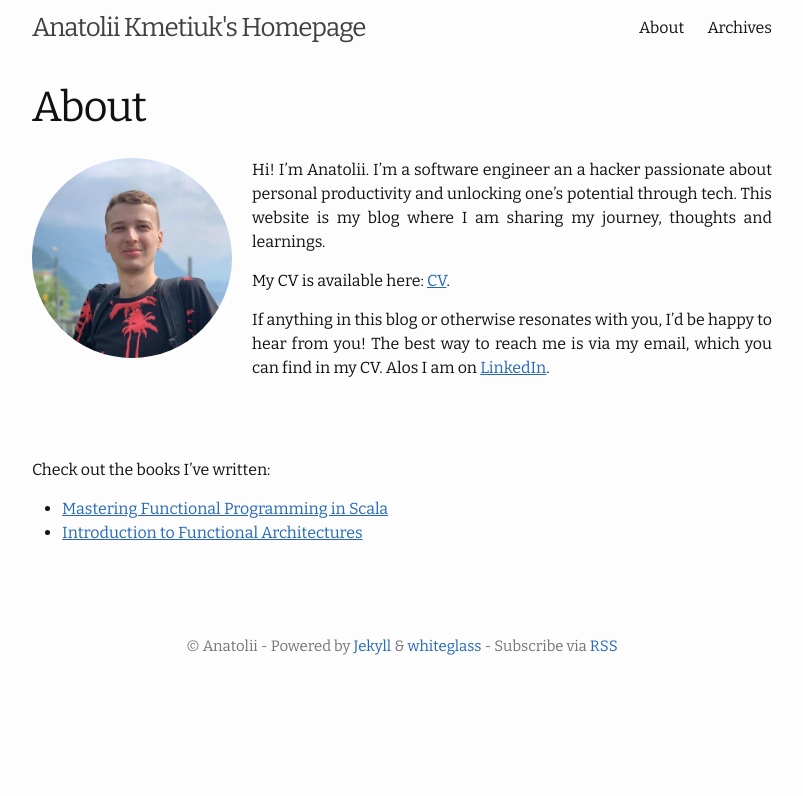
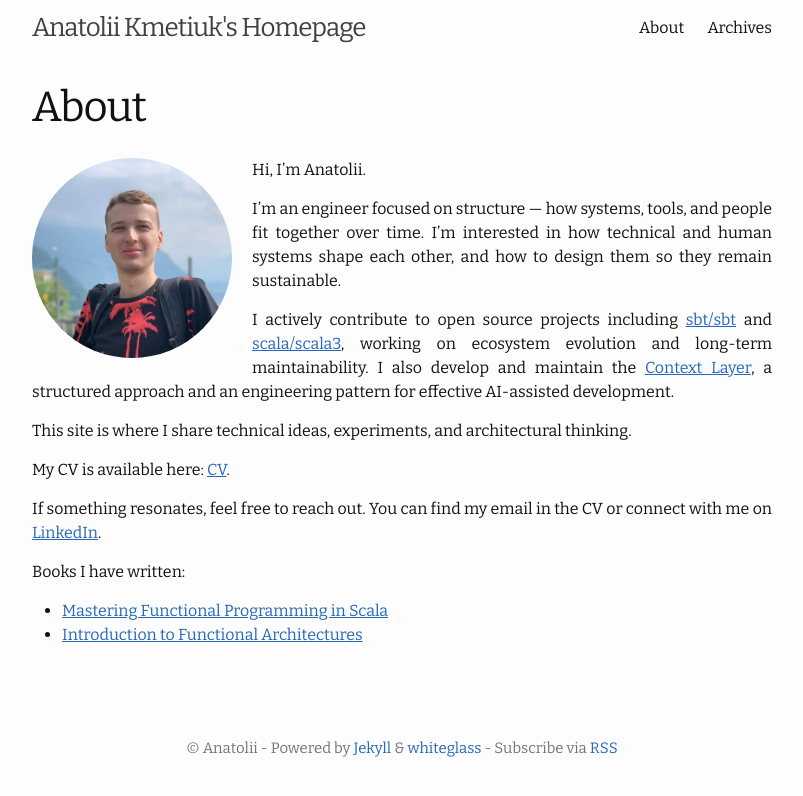
Before and after one commit to anatoliykmetyuk/anatoliykmetyuk.github.io, a Jekyll site: the page built from about.md, in a window 1280 px wide. Shown: the top 796 px of the page, without its empty margins (238-1041 px from the left). Built offline with Jekyll 4.4.1, drawn with Linux system fonts in a browser that asks for light colours.

Commit message:
Updated about.md

```diff
--- a/about.md
+++ b/about.md
@@ -6,16 +6,19 @@ permalink: /about/
 
 <img src="/assets/images/anatolii.jpg" alt="Anatolii Kmetiuk" style="width: 200px; height: 200px; border-radius: 50%; float: left; margin-right: 20px; margin-bottom: 10px;">
 
-Hi! I'm Anatolii. I'm a software engineer an a hacker passionate about personal productivity and unlocking one's potential through tech. This website is my blog where I am sharing my journey, thoughts and learnings.
+Hi, I'm Anatolii.
+
+I’m an engineer focused on structure — how systems, tools, and people fit together over time. I’m interested in how technical and human systems shape each other, and how to design them so they remain sustainable.
+
+I actively contribute to open source projects including [sbt/sbt](https://github.com/sbt/sbt) and [scala/scala3](https://github.com/scala/scala3), working on ecosystem evolution and long-term maintainability. I also develop and maintain the [Context Layer](https://ctxlayer.dev), a structured approach and an engineering pattern for effective AI-assisted development.
+
+This site is where I share technical ideas, experiments, and architectural thinking.
 
 My CV is available here: [CV](/assets/files/anatolii-kmetiuk-cv.pdf).
 
-If anything in this blog or otherwise resonates with you, I'd be happy to hear from you! The best way to reach me is via my email, which you can find in my CV. Alos I am on [LinkedIn](https://www.linkedin.com/in/akmetiuk/).
+If something resonates, feel free to reach out. You can find my email in the CV or connect with me on [LinkedIn](https://www.linkedin.com/in/akmetiuk/).
 
-<br/>
-<br/>
-
-Check out the books I've written:
+Books I have written:
 
 - [Mastering Functional Programming in Scala](https://www.amazon.co.uk/Mastering-Functional-Programming-techniques-programming/dp/1788620798)
 - [Introduction to Functional Architectures](/assets/files/introduction-to-functional-architectures.pdf)
```
